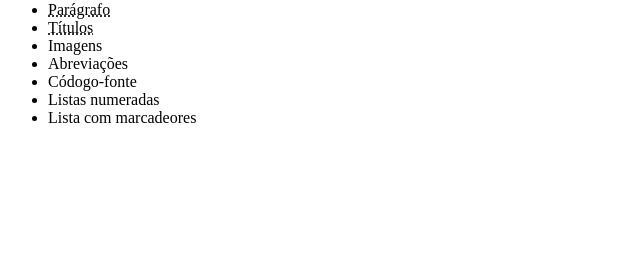
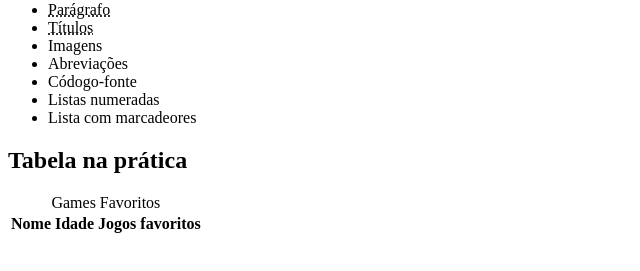
Before and after one commit to ManoTawn/html5-CSS3, a plain HTML site: page Desafios/Desafio das tags/index.html in a window 1280 px wide. Shown: the part 79-350 px from the top of the page, without its empty margins (0-640 px from the left). Drawn offline with Linux system fonts and the light colour scheme.

Commit message:
outro desafio

```diff
--- a/Desafios/Desafio das tags/index.html
+++ b/Desafios/Desafio das tags/index.html
@@ -19,6 +19,26 @@
             <li><abbr title="Tag: ul"></abbr>Lista com marcadeores</li>
         </ul>
     </p>
+    <section>
+        <h2>Tabela na prática</h2>
+
+        <table>
+            <caption>
+                Games Favoritos
+            </caption>
+
+            <thead>
+               <tr>
+                <th>Nome</th>
+                <th>Idade</th>
+                <th>Jogos favoritos</th>
+
+               </tr>
+            </thead>
+        </table>
+
+
+    </section>
 
 </body>
 </html>
```
Also changed, not shown: exercicios/ex023/tabela006.html (+3 -2 lines).
